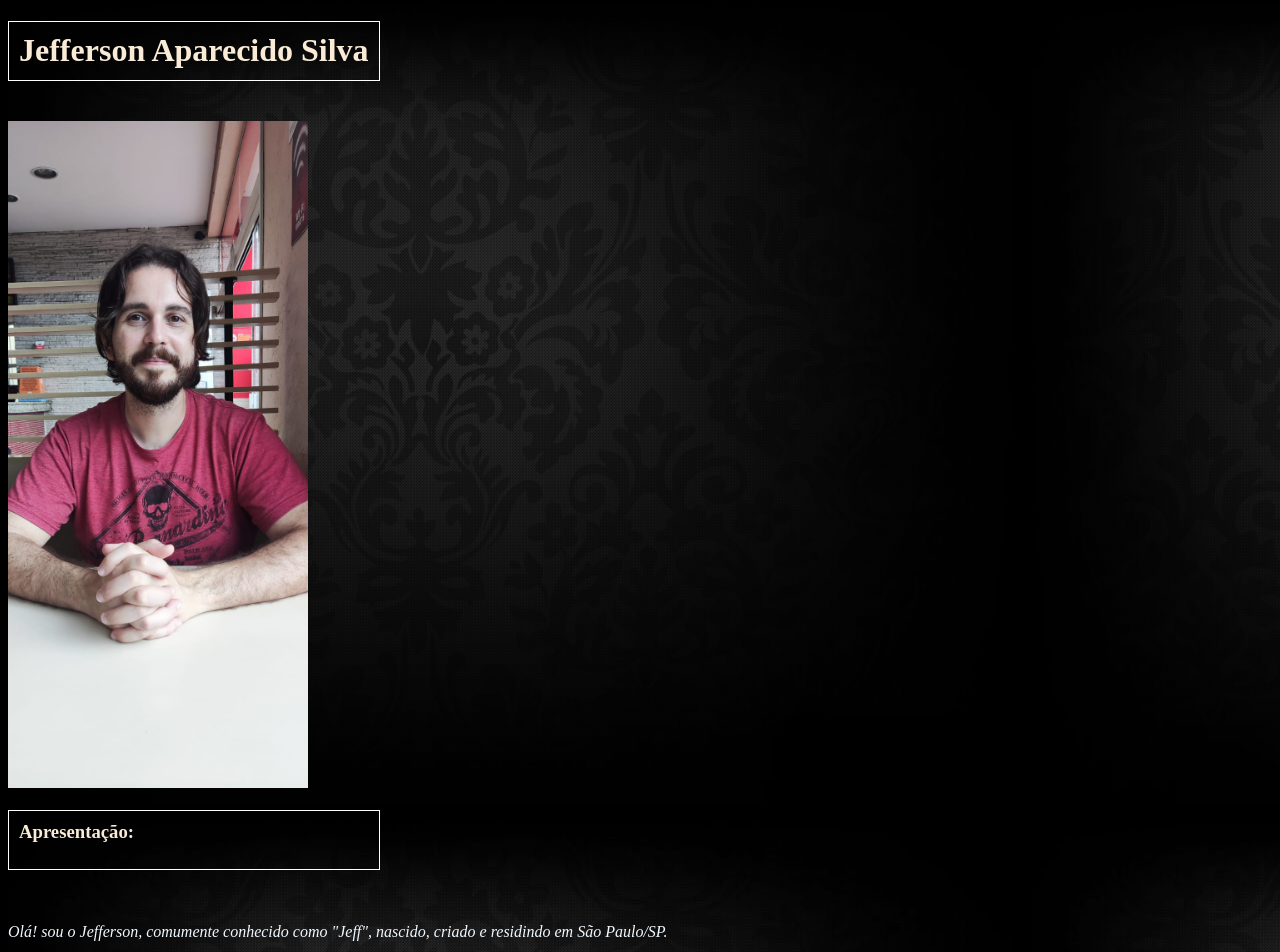
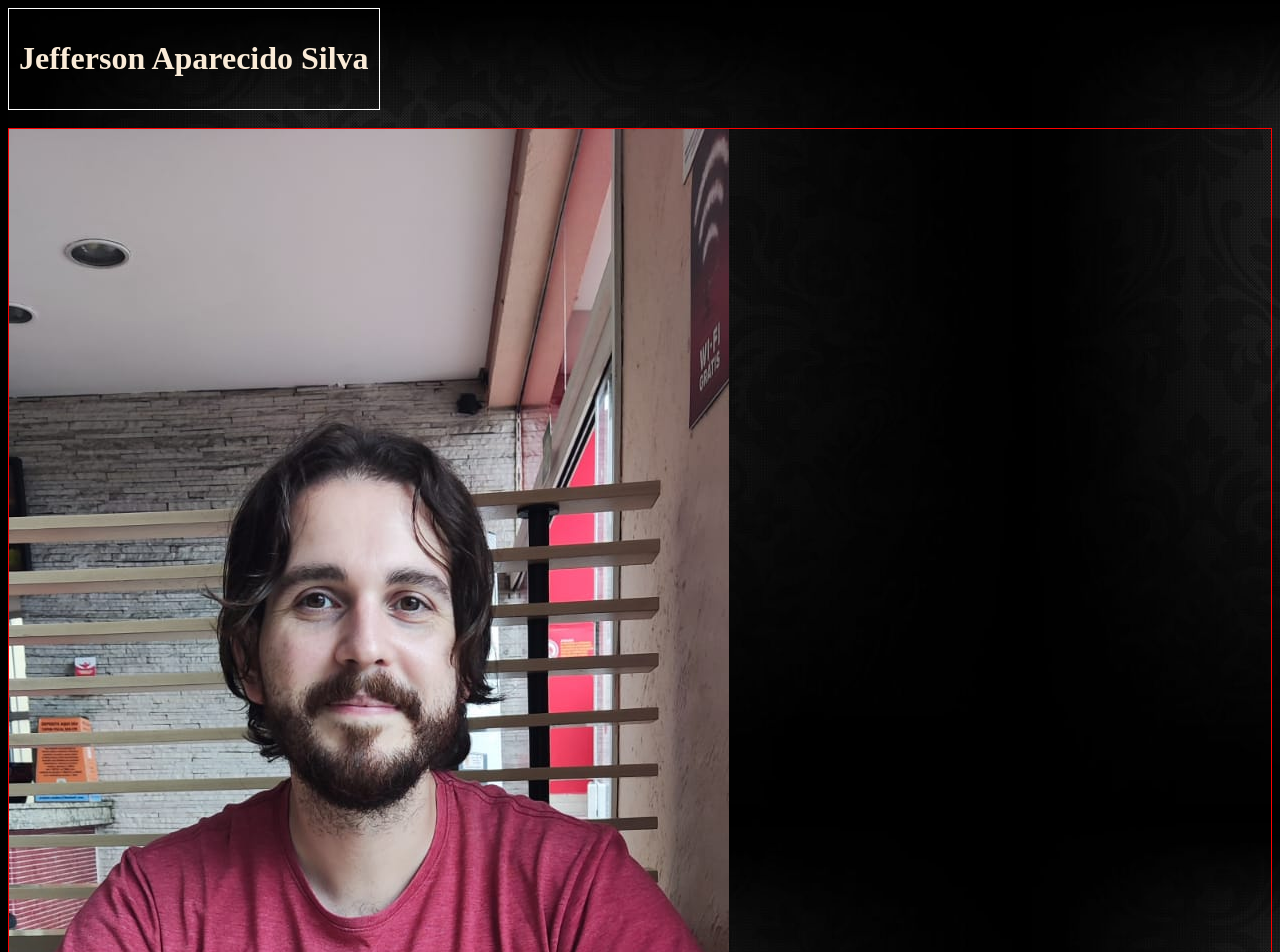
Before and after one commit to JeffApSilva/Portifolio-Web, a plain HTML site: page index.html in a window 1280 px wide. Shown: the top 952 px of the page. Drawn offline with Linux system fonts and the light colour scheme.

Commit message:
Modifica layout da pagina

```diff
--- a/index.html
+++ b/index.html
@@ -5,40 +5,30 @@
     <meta http-equiv="X-UA-Compatible" content="IE=edge">
     <meta name="viewport" content="width=device-width, initial-scale=1.0">
     <title>Jeff Profile</title>
+    <link rel="stylesheet" href="style.css">
+</head>
 
-    <style>
-        body{background-image: url(./photowebtrybe/Art\ Nouveau\ Desktop\ Wallpapers.jpg)}
+<body>
+    <div class="Nomeabertura"><h1 id="Nome">Jefferson Aparecido Silva</h1></div>
+    <br>
+    <div class="foto"><img src="./photowebtrybe/WhatsApp Image 2022-03-29 at 13.56.05.jpeg" alt="Jeff feliz da vida"></div>
 
-        h1, h3 {color: antiquewhite;
-        background-color: transparent;
-        height: 38px;
-        width: 350px;
-        border-width: 1px;
-        border-style: groove;
-        border-color: white;
-        padding: 10px;
-            }
-
-         p, ul, a{color: aliceblue;}
-
-    </style>
-
-</head>
-<body>
-    <h1 id="Nome">Jefferson Aparecido Silva</h1>
     <br>
-    <img src="./photowebtrybe/WhatsApp Image 2022-03-29 at 13.56.05.jpeg" alt="Foto do Jeff sentindo-se feliz" width=300px>
+    <div class="header">
             <br>
-    <b><h3 id=""Apresentação>Apresentação:</h3></b>
+        <div class="apresentação"><b><h3 id=""Apresentação>Apresentação:</h3></b>
             <br>
             <p><i>Olá! sou o Jefferson, comumente conhecido como "Jeff", nascido, criado e residindo em São Paulo/SP.</i></p>
+        </div>
         <br>
-    <p id="Habilidades"><b> Essas são algumas das habilidades que possuo e me orgulho:</b></p>
+        <div class="habilidades"><p id="Habilidades"><b> Essas são algumas das habilidades que possuo e me orgulho:</b></p>
             <ul>Gosto de Desenhar</ul>
             <ul>Tenho nível intermediário em Excel</ul>
             <ul>Sou Doido (conforme minha noiva)</ul>
             <ul>E sei preparar rocambole de carne</ul>
             <ul>Me aventuro em trabalhos com resina e madeira</ul>
+        </div>
+    </div>
     <br>
     <a href="./photowebtrybe/WhatsApp Image 2022-03-29 at 13.56.05.jpeg">Foto de Perfil</a>
     <br>
--- /dev/null
+++ b/style.css
@@ -0,0 +1,32 @@
+
+body{
+    background-image: url(./photowebtrybe/Art\ Nouveau\ Desktop\ Wallpapers.jpg)
+}
+
+h1, h3 {
+    color: antiquewhite;
+}
+
+.Nomeabertura{
+    border: 1px solid white;
+    padding: 10px;
+    width: max-content;
+}
+
+p, ul, a{
+    color: aliceblue;
+}
+
+.foto{
+    border: 1px solid red
+}
+
+
+.apresentação {
+    border: 1px solid red;
+
+}
+
+.habilidades{
+    border: 1px solid red;
+}
```
Lines whose indentation alone changed are shown as unchanged.
